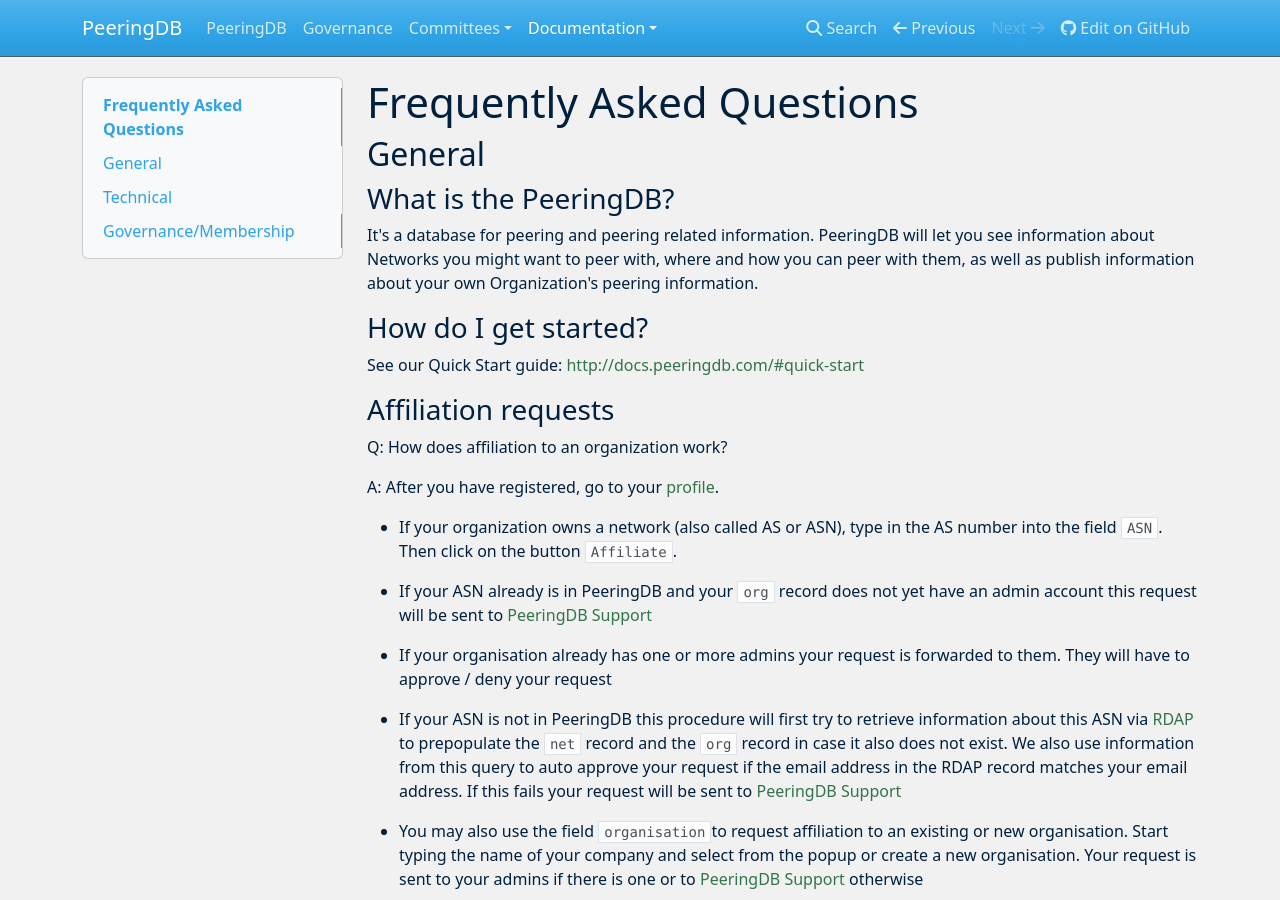
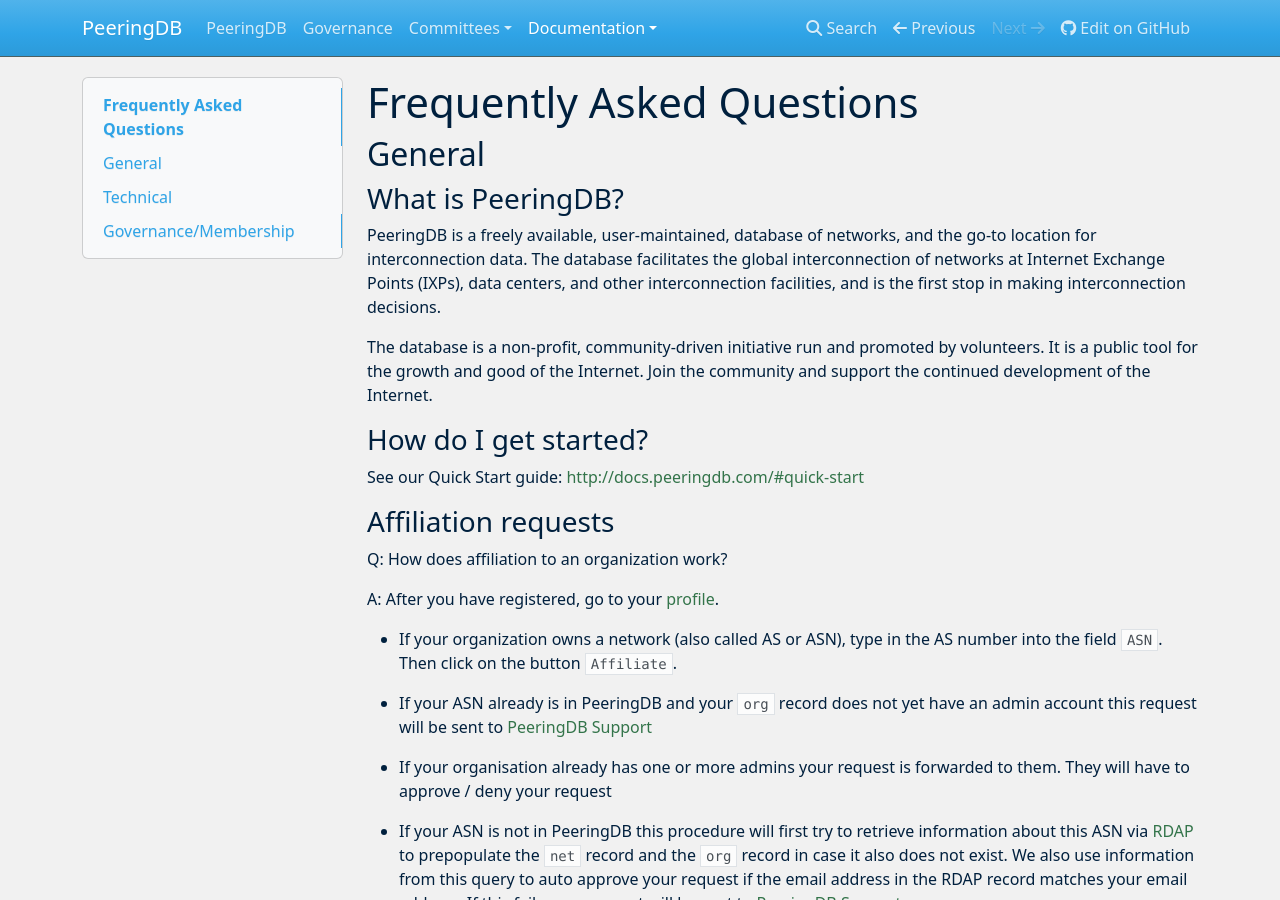
Before and after one commit to peeringdb/docs, an MkDocs documentation site: the page built from docs/faq.md, in a window 1280 px wide and 900 px high. Built offline with MkDocs 1.6.1, drawn with Linux system fonts in a browser that asks for light colours; nearby versions of some CDN libraries.

Commit message:
Rebranding.

```diff
--- a/docs/faq.md
+++ b/docs/faq.md
@@ -2,9 +2,11 @@
 # Frequently Asked Questions
 
 ## General
-### What is the PeeringDB?
+### What is PeeringDB?
 
-It's a database for peering and peering related information. PeeringDB will let you see information about Networks you might want to peer with, where and how you can peer with them, as well as publish information about your own Organization's peering information.
+PeeringDB is a freely available, user-maintained, database of networks, and the go-to location for interconnection data. The database facilitates the global interconnection of networks at Internet Exchange Points (IXPs), data centers, and other interconnection facilities, and is the first stop in making interconnection decisions.
+
+The database is a non-profit, community-driven initiative run and promoted by volunteers. It is a public tool for the growth and good of the Internet. Join the community and support the continued development of the Internet.
 
 ### How do I get started?
 
```
